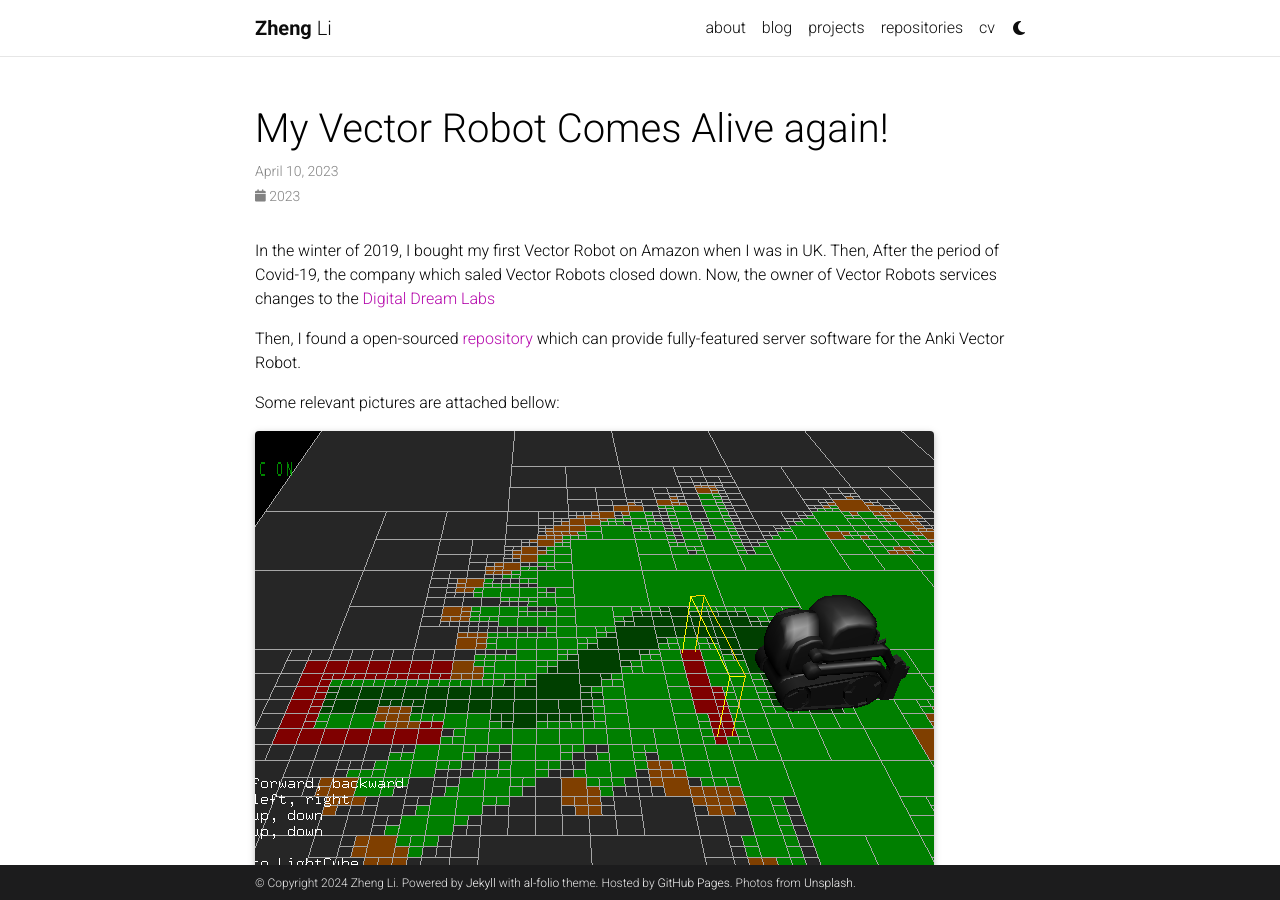
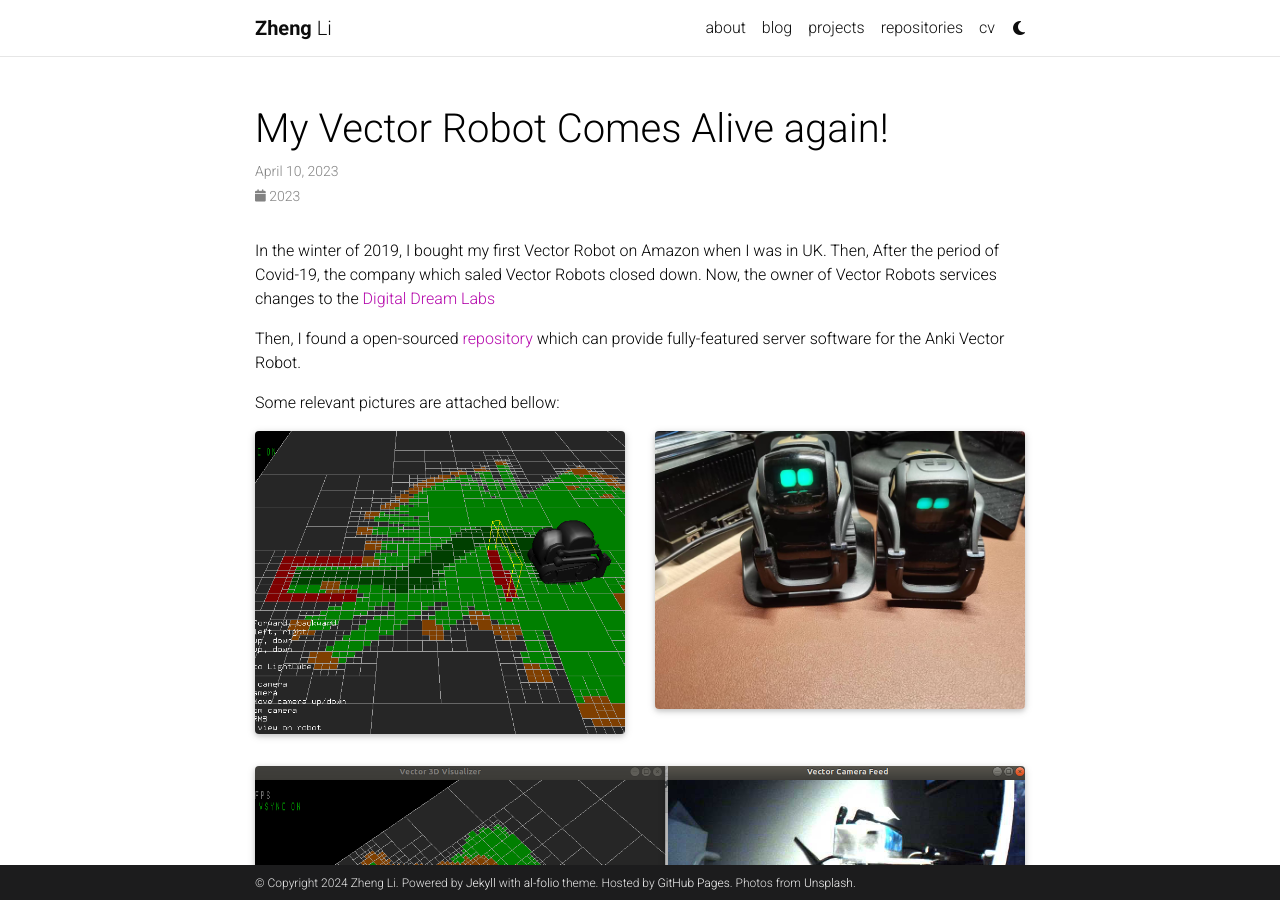
Before and after one commit to LiZheng1997/LiZheng1997, a Jekyll site: the page built from _news/vector-robot.md, in a window 1280 px wide and 900 px high. Built offline with Jekyll 4.4.1, drawn with Linux system fonts in a browser that asks for light colours; full-size pictures stand in for the smaller copies a plugin makes; comment, search, counter and statistics services are not loaded; a style sheet for code colours, icons or effects is not loaded.

Commit message:
update vector robots

```diff
--- a/_news/vector-robot.md
+++ b/_news/vector-robot.md
@@ -18,6 +18,9 @@
     <div class="col-sm mt-3 mt-md-0">
         {% include figure.html path="assets/img/Vector-Robot-3d-viewer.png" class="img-fluid rounded z-depth-1" zoomable=true %}
     </div>
+    <div class="col-sm mt-3 mt-md-0">
+        {% include figure.html path="assets/img/two-vector-robots.jpeg" class="img-fluid rounded z-depth-1" zoomable=true %}
+    </div>
 </div>
 <div class="row mt-3">
     <div class="col-sm mt-3 mt-md-0">
@@ -25,6 +28,8 @@
     </div>
 </div>
 
+
+
 More details can be found in my blog:
 My [blog](https://www.gputek.cn:8093/2023/06/06/012-IntelligentAIRobots/01-VectorRobots/%E5%A6%82%E4%BD%95%E5%9C%A8Ubuntu18-04%E7%B3%BB%E7%BB%9F%E4%B8%8A%E6%93%8D%E4%BD%9CVector%E6%9C%BA%E5%99%A8%E4%BA%BA/index.html) expains all steps to setup this server locally on your laptop or RaspberryPi(in Chinese).
 Or, you can follow the [English docs](https://github.com/kercre123/wire-pod/wiki/Installation) from their github.
```
Also changed, not shown: assets/img/two-vector-robots.jpeg (added).
